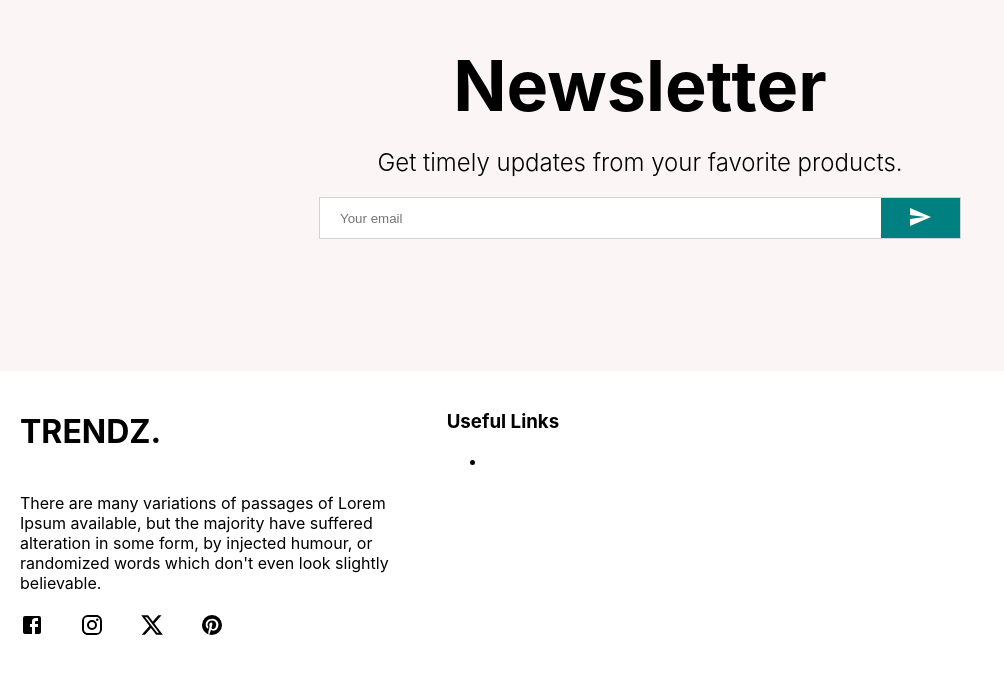
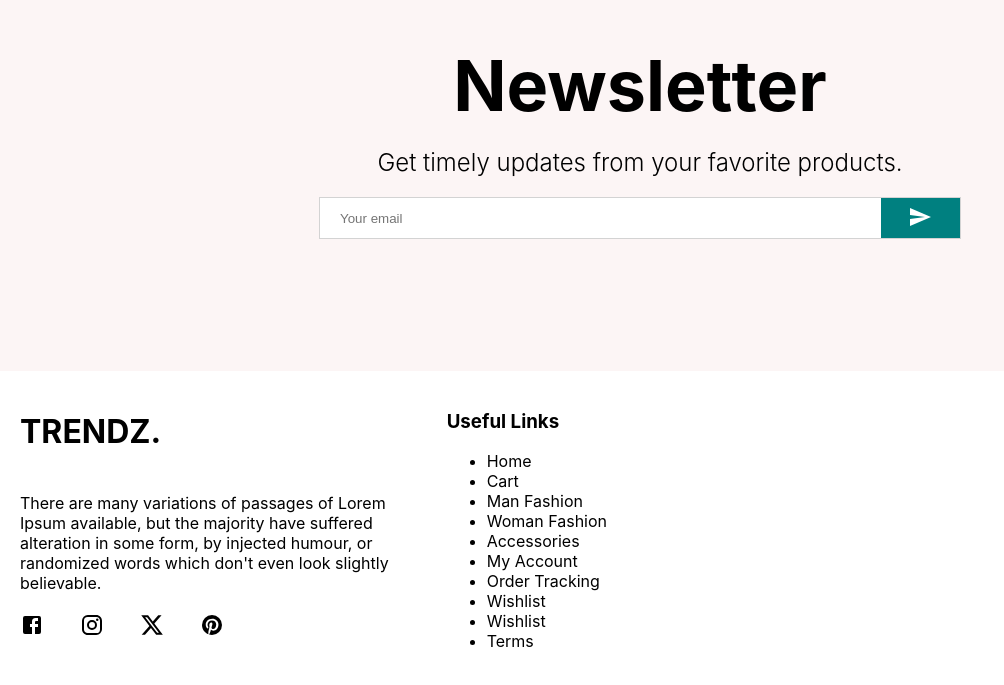
Before and after one commit to tg1489/e-commerce-shopping, a React (Create React App) app: page / in a window 1280 px wide. Shown: the part 2397-3082 px from the top of the page, without its empty margins (0-1004 px from the left). Built offline with nearby package versions, Linux system fonts and the light colour scheme.

Commit message:
added all list items

```diff
--- a/src/components/Footer.jsx
+++ b/src/components/Footer.jsx
@@ -72,7 +72,16 @@
       <Center>
         <Title>Useful Links</Title>
         <List>
-          <ListItem></ListItem>
+          <ListItem>Home</ListItem>
+          <ListItem>Cart</ListItem>
+          <ListItem>Man Fashion</ListItem>
+          <ListItem>Woman Fashion</ListItem>
+          <ListItem>Accessories</ListItem>
+          <ListItem>My Account</ListItem>
+          <ListItem>Order Tracking</ListItem>
+          <ListItem>Wishlist</ListItem>
+          <ListItem>Wishlist</ListItem>
+          <ListItem>Terms</ListItem>
         </List>
       </Center>
       <Right></Right>
```
